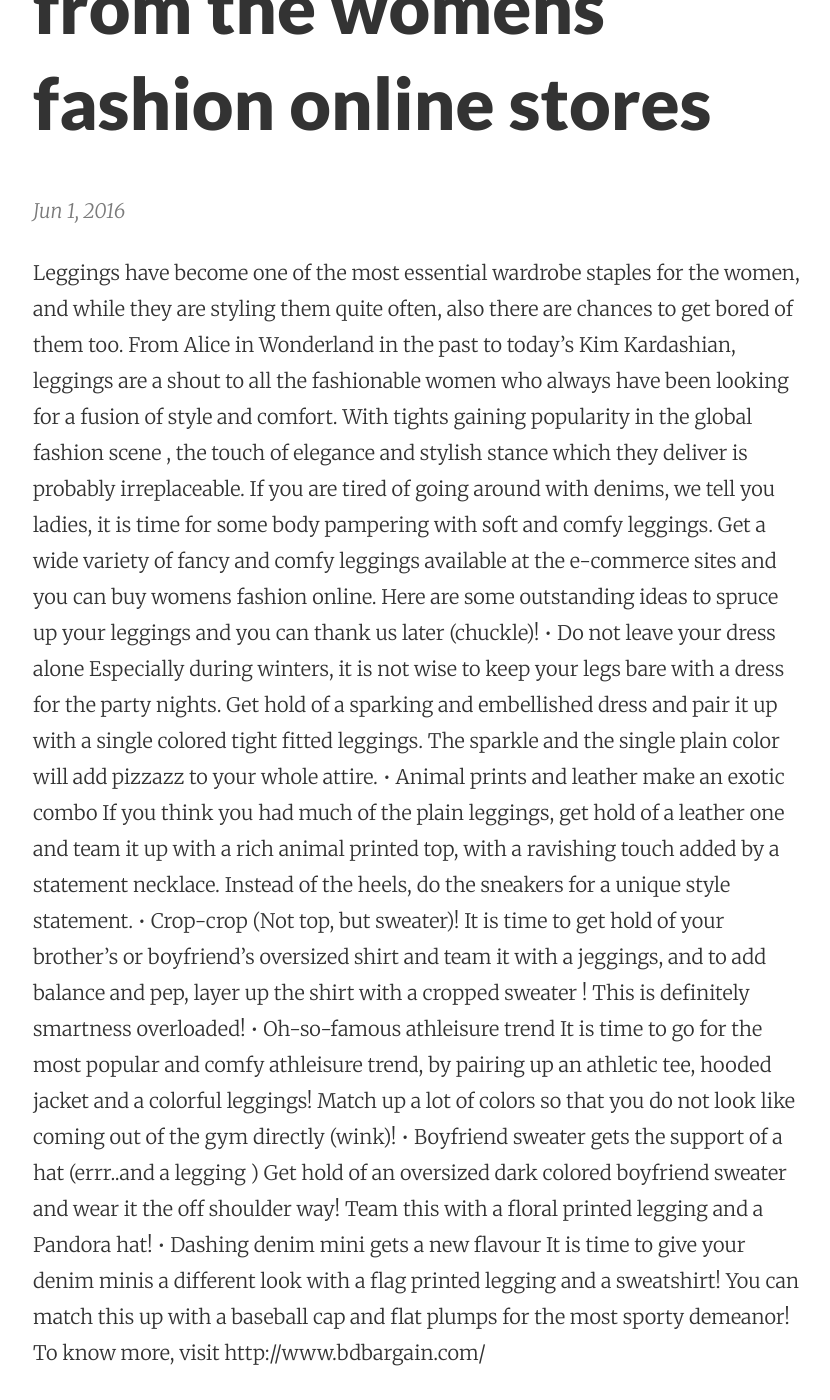
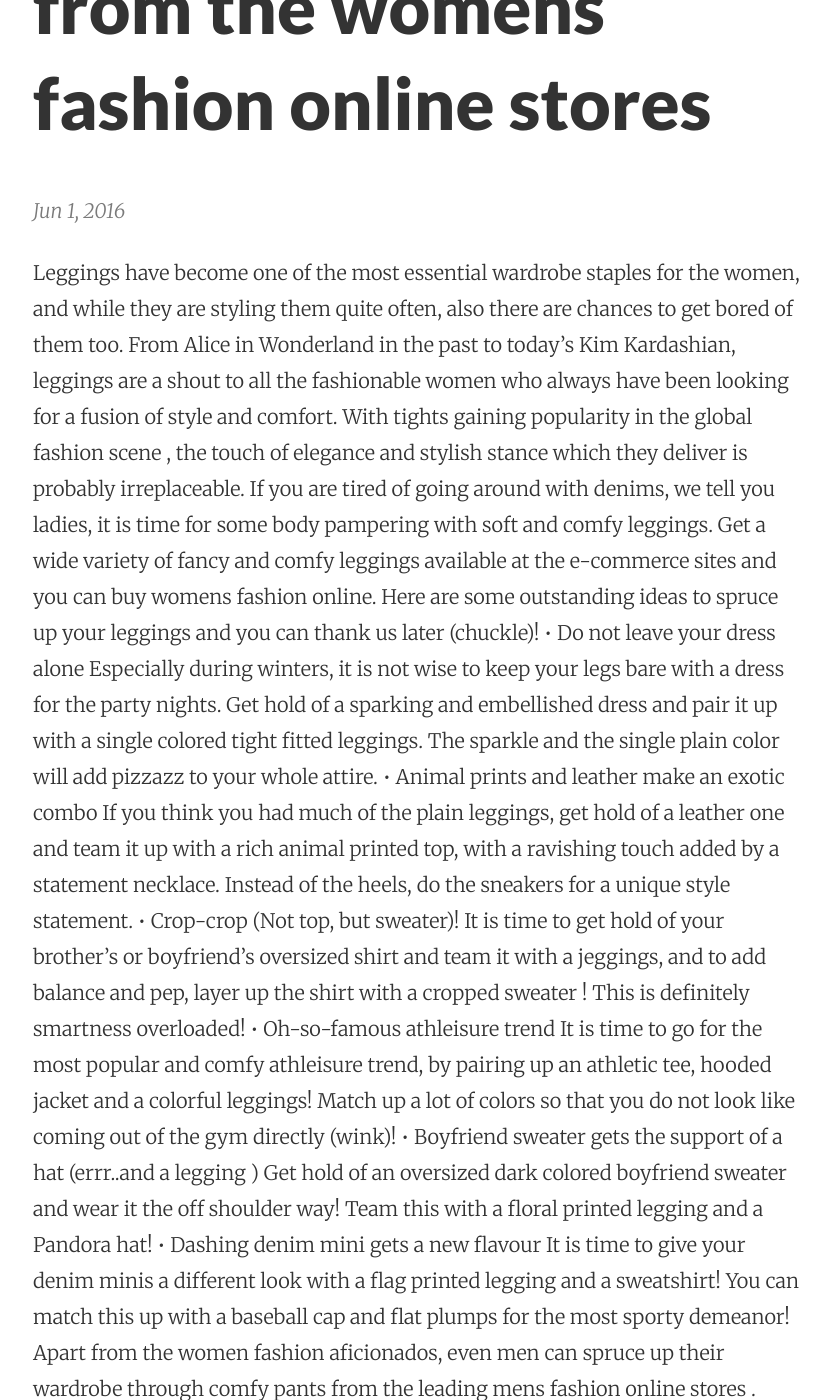
Before and after one commit to BDBargain/BDBargain.github.io, a Jekyll site: the page built from _posts/2016-06-01-reinvent-your-love-for-leggings-and-buy-them-from-the-womens-fashion-online-stores.markdown, in a window 1280 px wide and 1400 px high, scrolled down 436 px. Shown: the whole window, without its empty margins (223-1053 px from the left). Built offline with Jekyll 4.4.1, drawn with Linux system fonts in a browser that asks for light colours; some of the changed text lies outside the part shown.

Commit message:
Post update: Reinvent  your love for leggings and buy them from the womens fashion online stores

```diff
--- a/_posts/2016-06-01-reinvent-your-love-for-leggings-and-buy-them-from-the-womens-fashion-online-stores.markdown
+++ b/_posts/2016-06-01-reinvent-your-love-for-leggings-and-buy-them-from-the-womens-fashion-online-stores.markdown
@@ -18,4 +18,5 @@ It is time to go for the most popular and comfy athleisure trend, by pairing up
 Get hold of an oversized dark colored boyfriend sweater and wear it the off shoulder way!  Team this with a floral printed legging and a Pandora hat!
 •	Dashing denim mini gets a new flavour
 It is time to give your denim minis a different look with a flag printed legging and a sweatshirt! You can match this up with a baseball cap and flat plumps for the most sporty demeanor!
+Apart from the women fashion aficionados, even men can spruce up their wardrobe through comfy pants from the leading mens fashion online stores .
 To know more, visit   http://www.bdbargain.com/
```
